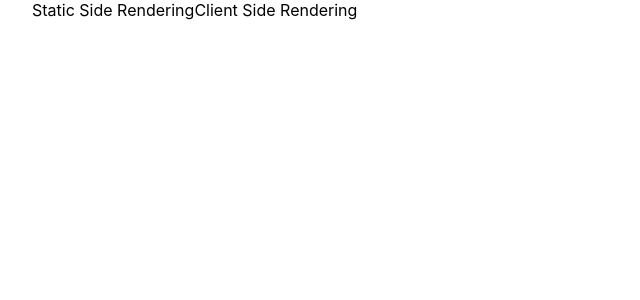
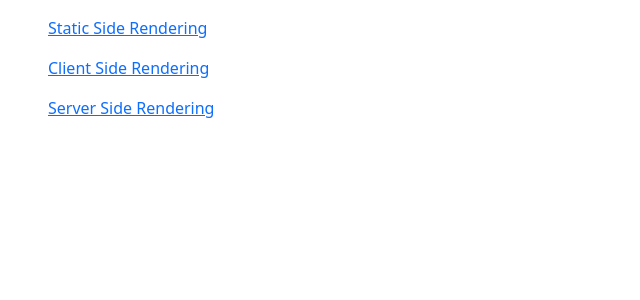
Before and after one commit to AllenLiu7/drupal-next-test, a Next.js app: page / in a window 1280 px wide. Shown: the top 300 px of the page, without its empty margins (0-640 px from the left). Built offline with nearby package versions, Linux system fonts and the light colour scheme.

Commit message:
home commit

```diff
--- a/package.json
+++ b/package.json
@@ -9,6 +9,8 @@
     "lint": "next lint"
   },
   "dependencies": {
+    "@popperjs/core": "^2.11.5",
+    "bootstrap": "^5.1.3",
     "drupal-jsonapi-params": "^2.0.0",
     "next": "12.1.6",
     "next-drupal": "^1.4.0",
--- a/pages/_app.js
+++ b/pages/_app.js
@@ -1,6 +1,13 @@
 import '../styles/globals.css'
+import 'bootstrap/dist/css/bootstrap.css';
+import {useEffect} from 'react'
 
 function MyApp({ Component, pageProps }) {
+
+  useEffect(() => {
+    import("bootstrap/dist/js/bootstrap");
+}, []);
+
   return <Component {...pageProps} />
 }
 
--- a/pages/index.js
+++ b/pages/index.js
@@ -1,22 +1,37 @@
-import Head from 'next/head'
-import Image from 'next/image'
-import Link from 'next/link'
-import styles from '../styles/Home.module.css'
+import Head from 'next/head';
+import Image from 'next/image';
+import Link from 'next/link';
+import styles from '../styles/Home.module.css';
 
 export default function Home() {
     return (
         <div className={styles.container}>
             <Head>
                 <title>Create Next App</title>
-        <meta name="description" content="Generated by create next app" />
-        <link rel="icon" href="/favicon.ico" />
+                <meta
+                    name='description'
+                    content='Generated by create next app'
+                />
+                <link rel='icon' href='/favicon.ico' />
             </Head>
-      <Link href="/staticSideRender">
+            {/* <div className='' style={{width: "100%", height: "500px"}}>
+            <Image src="/bigPic.jpg" alt="image" layout='intrinsic' />
+            </div> */}
+            <div className='m-3'>
+                <Link href='/staticSideRender'>
                     <a>Static Side Rendering</a>
                 </Link>
-      <Link href="/clientSideRender">
+            </div>
+            <div className='m-3'>
+                <Link href='/clientSideRender'>
                     <a>Client Side Rendering</a>
                 </Link>
             </div>
-  )
+            <div className='m-3'>
+                <Link href='/serverSideRender'>
+                    <a>Server Side Rendering</a>
+                </Link>
+            </div>
+        </div>
+    );
 }
```
Also changed, not shown: 1 other file (tests, documents, lock files or other folders). Lines whose indentation alone changed are shown as unchanged.
